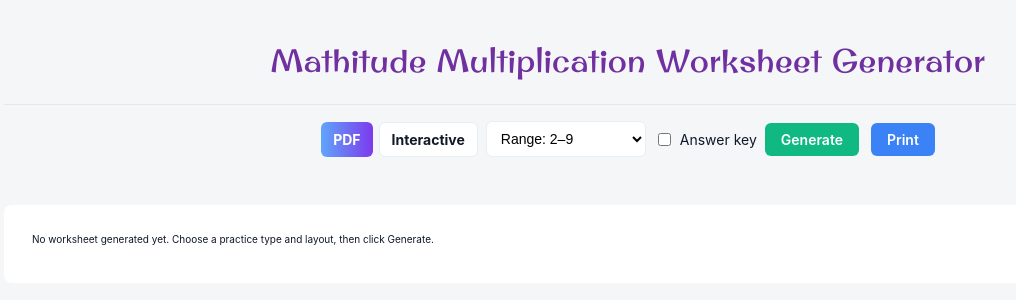
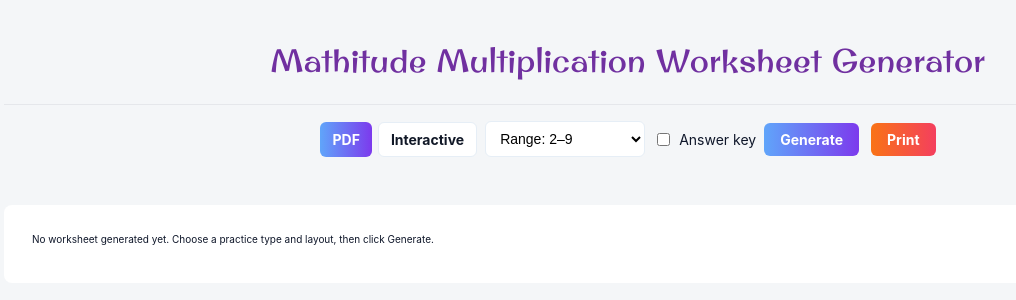
Before and after one commit to sbellmathitude/web-worksheet-generator, a Next.js app: page / in a window 1280 px wide. Shown: the top 300 px of the page, without its empty margins (12-1028 px from the left). Built offline with nearby package versions, Linux system fonts and the light colour scheme.

Commit message:
Refine worksheet header and action button styles
Co-authored-by: sbellmathitude <231114023+sbellmathitude@users.noreply.github.com>

```diff
--- a/components/Controls.tsx
+++ b/components/Controls.tsx
@@ -141,12 +141,12 @@ export const Controls: React.FC<Props> = ({ onGenerate, compact = false }) => {
         onClick={handleGenerate}
         style={{
           padding: "8px 16px",
-          background: "#10b981",
+          background: "linear-gradient(90deg,#60a5fa,#7c3aed)",
           color: "white",
           borderRadius: 6,
           border: "none",
           cursor: "pointer",
-          fontWeight: 600,
+          fontWeight: 700,
           fontSize: 14
         }}
       >
--- a/pages/index.tsx
+++ b/pages/index.tsx
@@ -85,12 +85,12 @@ export default function Home() {
             onClick={handlePrint}
             style={{
               padding: "8px 16px",
-              background: "#3b82f6",
+              background: "linear-gradient(90deg,#f97316,#f43f5e)",
               color: "white",
               borderRadius: 6,
               border: "none",
               cursor: "pointer",
-              fontWeight: 600,
+              fontWeight: 700,
               fontSize: 14
             }}
           >
--- a/styles/Worksheet.module.css
+++ b/styles/Worksheet.module.css
@@ -139,7 +139,7 @@
 }
 
 .logoSmall {
-  height: 28px;
+  height: 36px;
   width: auto;
 }
 
@@ -149,7 +149,7 @@
 }
 
 .title {
-  font-size: 18px;
+  font-size: 22px;
   font-weight: 400;
   font-family: "Original Surfer", cursive;
   color: #7030a0;
```
